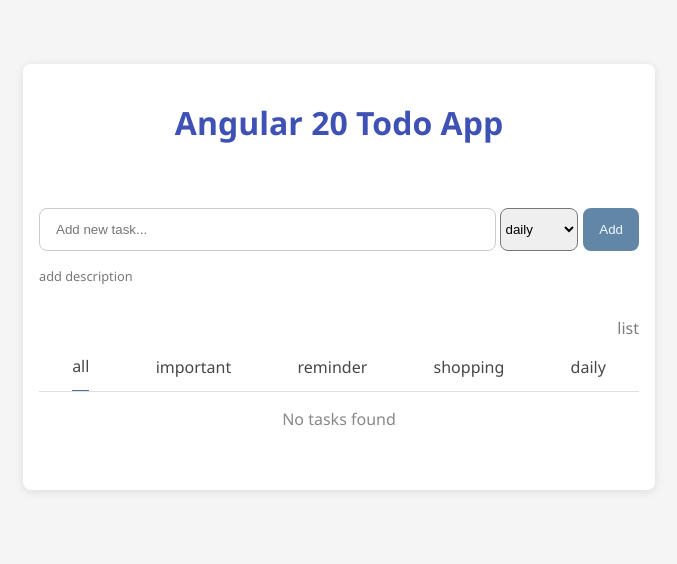
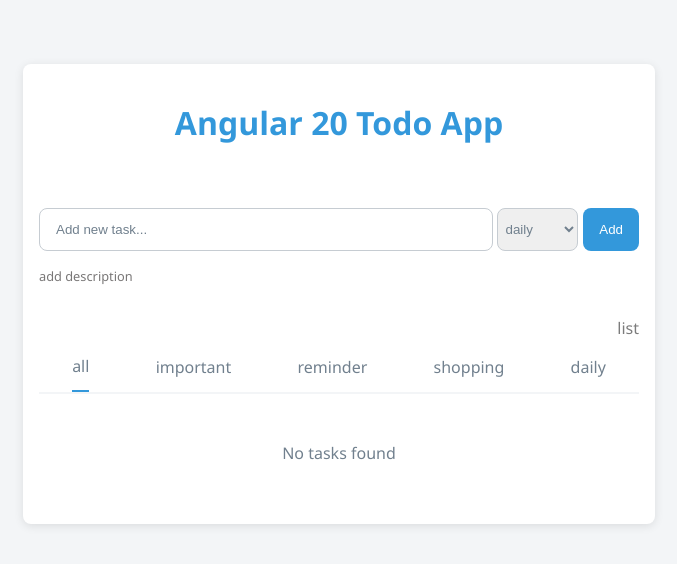
Before and after one commit to Amir-username/angular-todo-app, an Angular app: page / in a window 1280 px wide. Shown: the top 564 px of the page, without its empty margins (301-978 px from the left). Built offline with nearby package versions, Linux system fonts and the light colour scheme.

Commit message:
update system color

```diff
--- a/src/app/app.css
+++ b/src/app/app.css
@@ -3,13 +3,13 @@
   margin: 2rem;
   margin-top: 4rem;
   padding: 1rem;
-  background: white;
+  background: var(--color-bg-container);
   border-radius: 8px;
   box-shadow: 0 2px 10px rgba(0, 0, 0, 0.1);
 }
 h1 {
   text-align: center;
-  color: #3f51b5;
+  color: var(--color-primary);
   margin-bottom: 4rem;
 }
 
--- a/src/app/components/todo-form/todo-form.css
+++ b/src/app/components/todo-form/todo-form.css
@@ -15,26 +15,31 @@ input {
   padding: 0.8rem 1rem;
   margin-right: 0.3rem;
   border-radius: 0.5rem;
-  border: 1.5px solid hsl(0, 4%, 80%);
+  color: var(--color-text);
+  border: 1.5px solid var(--color-gray-300);
+}
+
+input::placeholder {
+  color: var(--color-placeholder);
 }
 
 button {
-  background-color: rgb(98, 135, 166);
+  background-color: var(--color-primary);
   border: none;
-  color: aliceblue;
+  color: var(--color-gray-100);
   border-radius: 0.5rem;
   padding: 0.5rem 1rem;
   cursor: pointer;
 }
 
 button:hover {
-  background-color: rgb(127, 157, 182);
+  background-color: var(--color-primary-light)
 }
 
 textarea {
- padding: 0.8rem 1rem;
- border-radius: 0.5rem;
- border: 1.5px solid hsl(0, 4%, 80%);
+  padding: 0.8rem 1rem;
+  border-radius: 0.5rem;
+  border: 1.5px solid hsl(0, 4%, 80%);
 }
 
 span {
@@ -50,7 +55,10 @@ span:hover {
 select {
   margin-right: 0.3rem;
   border-radius: 0.5rem;
+  padding-left: 0.2rem;
   cursor: pointer;
+  border: solid 1px var(--color-gray-300);
+  color: var(--color-placeholder);
 }
 
 option {
--- a/src/app/components/todo-list/todo-list.css
+++ b/src/app/components/todo-list/todo-list.css
@@ -20,18 +20,22 @@ li.list {
   display: flex;
   align-items: center;
   padding: 0.75rem;
-  border-bottom: 1px solid #eee;
-  background: white;
+  border-bottom: 1px solid var(--color-gray-200);
+  background: var(--color-bg-container);
   /* transition: transform 250ms cubic-bezier(0, 0, 0.2, 1); */
   &.completed span:not(.drag-handle) {
     text-decoration: line-through;
-    color: #888;
+    color: var(--color-gray-400)
   }
   cursor: pointer;
   /* &.cdk-drag-dragging {
     transition: none;
     box-shadow: 0 5px 15px rgba(0, 0, 0, 0.1);
   } */
+}
+
+li.list:hover {
+  background-color: var(--color-bg);
 }
 
 li.grid {
@@ -42,11 +46,12 @@ li.grid {
   flex-direction: column;
   align-items: center;
   justify-content: center;
-  border: 1px solid rgb(231, 228, 228);
+  border: 1px solid var(--color-gray-200);
+  box-shadow: 0 1px 2px var(--color-gray-300);
   border-radius: 0.5rem;
   &.completed h4:not(.drag-handle) {
     text-decoration: line-through;
-    color: #888;
+    color: var(--color-gray-400)
   }
   cursor: pointer;
 }
@@ -70,10 +75,15 @@ span {
   flex-grow: 1;
 }
 
+h4 {
+  color: var(--color-text);
+  font-weight: 500;
+}
+
 span.tag {
   font-size: 0.8rem;
   font-weight: 600;
-  color: hsl(240, 36%, 43%);
+  color: var(--color-primary);
 }
 
 input {
@@ -87,27 +97,26 @@ form {
   margin-right: 1.8rem;
 }
 
+input {
+  cursor: pointer;
+}
+
 small {
-  color: #666;
+  color: var(--color-placeholder);
   margin-right: 1rem;
 }
 .close{
   background: transparent;
   border: none;
-  color: #f44336;
+  color: var(--color-accent);
   font-size: 1.5rem;
   cursor: pointer;
 }
 
-.edit{
-  background: transparent;
-  border: none;
-  color: gray;
-  font-size: 0.9rem;
-  cursor: pointer;
+.empty {
+  display: flex;
+  align-items: center;
+  justify-content: center;
+  margin-top: 3rem;
+  color: var(--color-placeholder);
 }
-
-.empty {
-  text-align: center;
-  color: #888;
-}
--- a/src/app/tabs/tabs.css
+++ b/src/app/tabs/tabs.css
@@ -2,17 +2,15 @@
   display: flex;
   justify-content: space-around;
   align-items: center;
-  border-bottom: 1px solid rgb(224, 222, 222);
+  border-bottom: 2px solid var(--color-gray-200);
 }
 
 .tab-item {
-  color: hsl(0, 0%, 28%);
+  color: var(--color-placeholder);
   cursor: pointer;
   padding-bottom: 0.8rem;
-  transition: all;
-  transition-duration: 500ms;
 }
 
 .active {
-  border-bottom: 1px solid rgb(80, 114, 165);
+  border-bottom: 2px solid var(--color-primary);
 }
--- a/src/styles.css
+++ b/src/styles.css
@@ -1,11 +1,34 @@
 @import '@angular/cdk/overlay-prebuilt.css';
+
+:root {
+  /* Base color palette */
+  --color-primary: hsl(204, 70%, 53%);
+  --color-primary-light: hsl(204, 70%, 60%);
+  --color-secondary: hsl(145, 63%, 49%);
+  --color-accent: hsl(6, 78%, 57%);
+
+  /* Neutral shades */
+  --color-gray-100: hsl(0, 0%, 100%);
+  --color-gray-200: hsl(210, 17%, 96%);
+  --color-gray-300: hsl(210, 11%, 80%);
+  --color-gray-400: hsl(210, 11%, 71%);
+  --color-gray-500: hsl(210, 11%, 50%);
+  --color-gray-900: hsl(210, 11%, 15%);
+
+  /* Semantic names */
+  --color-text: var(--color-gray-900);
+  --color-placeholder: var(--color-gray-500);
+  --color-bg: var(--color-gray-200);
+  --color-bg-container: var(--color-gray-100);
+  --color-link: var(--color-primary);
+}
 
 body {
   font-family: 'Segoe UI', Tahoma, Geneva, Verdana, sans-serif;
-  background: #f5f5f5;
+  background: var(--color-bg);
   margin: 0;
   padding: 0;
-  color: #333;
+  color: var(--color-text);
 }
 
 /* Drag preview styling */
@@ -19,4 +42,5 @@ body {
   padding: 0.75rem;
   display: flex;
   align-items: center;
+
 }
```
